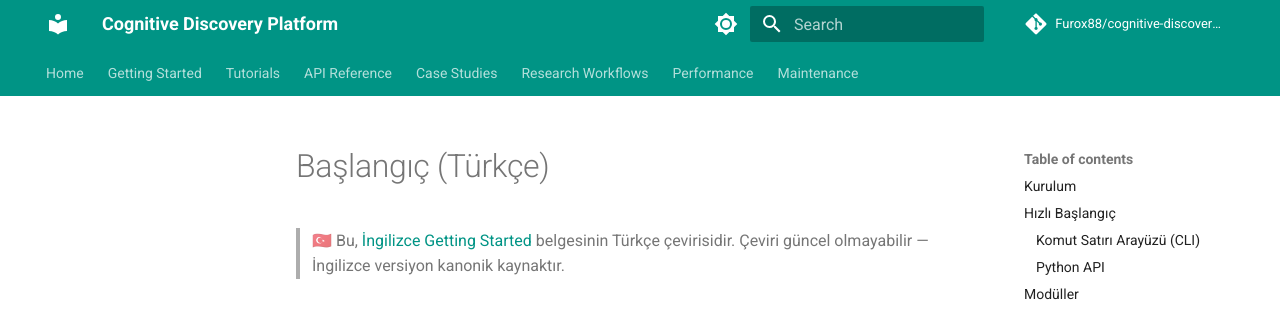
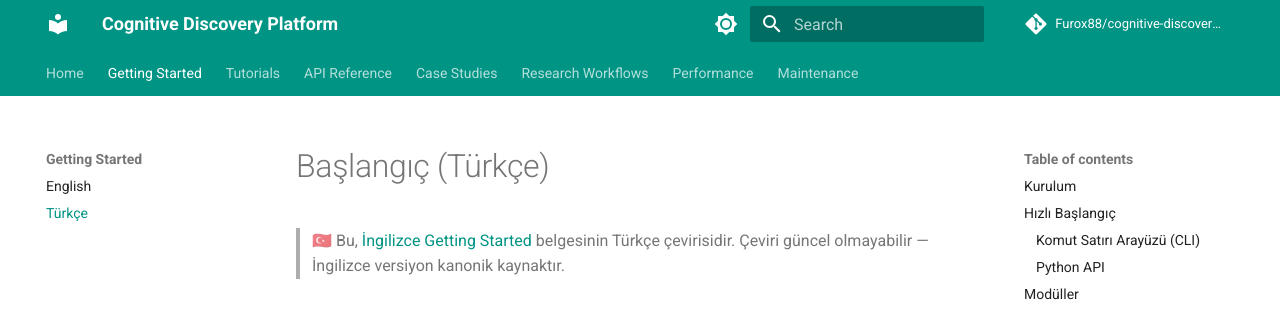
Before and after one commit to Furox88/cognitive-discovery-system, an MkDocs documentation site: the page built from docs/getting-started.tr.md, in a window 1280 px wide. Shown: the top 310 px of the page. Built offline with MkDocs 1.6.1 and Material for MkDocs 9.7.7, drawn with Linux system fonts in a browser that asks for light colours; comment, search, counter and statistics services are not loaded.

Commit message:
fix(docs): include getting-started.tr.md in mkdocs nav; fix broken CONTRIBUTING link

```diff
--- a/docs/getting-started.tr.md
+++ b/docs/getting-started.tr.md
@@ -100,4 +100,4 @@ Y: v0.9.0b2 beta sürümü. API kararlı, %100 test coverage, CI multi-OS yeşil
 
 ## Katkıda Bulunma
 
-Katkılarınızı bekliyoruz! Bakınız: [CONTRIBUTING.md](../CONTRIBUTING.md). Türkçe konuşan katkıcılar için: issue/PR'ları Türkçe açabilirsiniz, kod yorumları İngilizce tercih edilir.
+Katkılarınızı bekliyoruz! Bakınız: [CONTRIBUTING.md](https://github.com/Furox88/cognitive-discovery-system/blob/main/CONTRIBUTING.md). Türkçe konuşan katkıcılar için: issue/PR'ları Türkçe açabilirsiniz, kod yorumları İngilizce tercih edilir.
--- a/mkdocs.yml
+++ b/mkdocs.yml
@@ -42,7 +42,9 @@ plugins:
 
 nav:
   - Home: index.md
-  - Getting Started: getting-started.md
+  - Getting Started:
+      - English: getting-started.md
+      - Türkçe: getting-started.tr.md
   - Tutorials:
       - Quick Start: tutorials/quick_start.md
       - Hypothesis Engine: tutorials/hypothesis_demo.md
```
